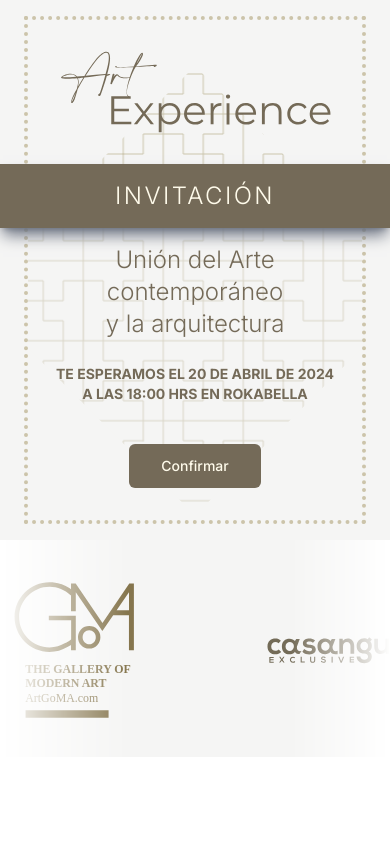
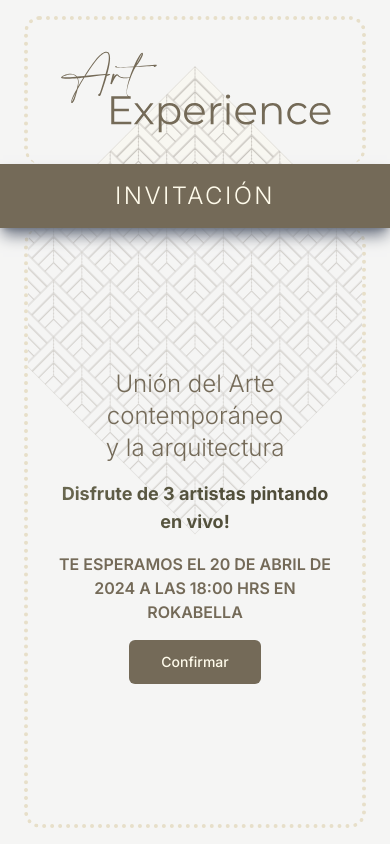
Before and after one commit to Risbel/ArtExperience, a Next.js app: page / in a window 390 px wide. Built offline with nearby package versions, Linux system fonts and the light colour scheme.

Commit message:
feat: Replace paterns & add `H3Caption`

```diff
--- a/src/app/components/hero/CircularPattern.tsx
+++ b/src/app/components/hero/CircularPattern.tsx
@@ -12,33 +12,26 @@ const CircularPattern = ({
   return (
     <div className={cn("hidden lg:flex w-full h-full", `justify-${justify}`)}>
       <div className={cn("absolute z-10", `w-${diameter} h-${diameter}`)}>
-        <div className={cn("relative w-full h-full overflow-hidden", className)}>
-          <svg
-            className="opacity-55 rounded-full"
-            id="patternIdCircular"
-            width="100%"
-            height="100%"
-            xmlns="http://www.w3.org/2000/svg"
-          >
+        <div className={cn("relative w-full h-full overflow-hidden rounded-full", className)}>
+          <svg className="opacity-35" id="patternId" width="100%" height="100%" xmlns="http://www.w3.org/2000/svg">
             <defs>
               <pattern
-                id="patternIdCircular"
+                id="b"
                 patternUnits="userSpaceOnUse"
-                width="80"
-                height="80"
-                patternTransform="scale(2) rotate(45)"
+                width="40"
+                height="40"
+                patternTransform="scale(1) rotate(180)"
               >
-                <rect x="0" y="0" width="100%" height="100%" fill="hsla(60 4.8% 95.9%)" />
+                <rect x="0" y="0" width="100%" height="100%" fill="hsla(47, 100%, 96%, 1)" />
                 <path
-                  d="M50 50H30v10H20m30-10v10h10V50h10V30H60V20H50v10H30V20H20v10H10v20h10v10m60 20H50V70h10V60h10v10h10M20 60v10h10v10M0 70h10V60h10M50 0v10h10v10h10V10h10M0 10h10v10h10V10h10V0M0 40V0h40m40 40H0v40h40V0h40v80H40"
-                  strokeLinecap="square"
-                  strokeWidth="0.5"
-                  stroke="hsla(47, 24%, 55%, 1)"
+                  d="M12.47 0H0v12.47h12.47Zm0 0v12.47l9.18 9.18V0ZM0 21.65v9.18h30.83l-9.18-9.18zm21.65 0-9.18-9.18H0v9.18zm0 0 9.18 9.18V0h-9.18ZM30.83 0v30.83L40 40V0ZM0 30.83V40h40l-9.17-9.17z"
+                  strokeWidth="1"
+                  stroke="hsla(39, 14%, 40%, 1)"
                   fill="none"
                 />
               </pattern>
             </defs>
-            <rect width="800%" height="800%" transform="translate(-158,0)" fill="url(#a)" />
+            <rect width="800%" height="800%" transform="translate(0,0)" fill="url(#b)" />
           </svg>
         </div>
       </div>
--- a/src/app/components/hero/H2Caption.tsx
+++ b/src/app/components/hero/H2Caption.tsx
@@ -1,7 +1,7 @@
 const H2Caption = () => {
   return (
     <div className="flex justify-center w-full">
-      <div className="lg:w-2/3 text-wrap text-center">
+      <div className="lg:w-10/12 text-wrap text-center">
         <h2 className="text-2xl lg:text-5xl text-primary font-light">
           Unión del Arte contemporáneo <br /> y la arquitectura
         </h2>
--- /dev/null
+++ b/src/app/components/hero/H3Caption.tsx
@@ -0,0 +1,15 @@
+import React from "react";
+
+const H3Caption = () => {
+  return (
+    <div className="flex justify-center px-8">
+      <h3 className="text-wrap text-center font-bold text-lg lg:text-3xl">
+        <span className="inline-flex animate-background-shine bg-[linear-gradient(110deg,#484532,45%,#89896c,55%,#484532)] bg-[length:250%_100%] bg-clip-text text-transparent">
+          Disfrute de 3 artistas pintando en vivo!
+        </span>
+      </h3>
+    </div>
+  );
+};
+
+export default H3Caption;
--- a/src/app/components/hero/H4Date.tsx
+++ b/src/app/components/hero/H4Date.tsx
@@ -1,7 +1,7 @@
 const H4Date = () => {
   return (
     <div className="flex justify-center">
-      <h4 className="text-center w-10/12 text-sm lg:text-xl text-primary font-bold">
+      <h4 className="text-center w-10/12 lg:text-lg text-primary font-semibold">
         TE ESPERAMOS EL 20 DE ABRIL DE 2024 A LAS 18:00 HRS EN ROKABELLA
       </h4>
     </div>
--- a/src/app/components/hero/Pattern1.tsx
+++ b/src/app/components/hero/Pattern1.tsx
@@ -1,28 +1,27 @@
 const Pattern1 = () => {
   return (
-    <div className="relative w-full h-full flex justify-center">
+    <div className="flex justify-center w-full h-full">
       <div className="absolute z-0 w-80 h-80 rotate-45 translate-y-28">
         <div className="relative w-full h-full overflow-hidden">
-          <svg className="opacity-55" id="patternId" width="100%" height="100%" xmlns="http://www.w3.org/2000/svg">
+          <svg className="opacity-35" id="patternId" width="100%" height="100%" xmlns="http://www.w3.org/2000/svg">
             <defs>
               <pattern
-                id="a"
+                id="b"
                 patternUnits="userSpaceOnUse"
-                width="80"
-                height="80"
-                patternTransform="scale(2) rotate(45)"
+                width="40"
+                height="40"
+                patternTransform="scale(1) rotate(180)"
               >
-                <rect x="0" y="0" width="100%" height="100%" fill="hsla(60 4.8% 95.9%)" />
+                <rect x="0" y="0" width="100%" height="100%" fill="hsla(47, 100%, 96%, 1)" />
                 <path
-                  d="M50 50H30v10H20m30-10v10h10V50h10V30H60V20H50v10H30V20H20v10H10v20h10v10m60 20H50V70h10V60h10v10h10M20 60v10h10v10M0 70h10V60h10M50 0v10h10v10h10V10h10M0 10h10v10h10V10h10V0M0 40V0h40m40 40H0v40h40V0h40v80H40"
-                  strokeLinecap="square"
-                  strokeWidth="0.5"
-                  stroke="hsla(47, 24%, 55%, 1)"
+                  d="M12.47 0H0v12.47h12.47Zm0 0v12.47l9.18 9.18V0ZM0 21.65v9.18h30.83l-9.18-9.18zm21.65 0-9.18-9.18H0v9.18zm0 0 9.18 9.18V0h-9.18ZM30.83 0v30.83L40 40V0ZM0 30.83V40h40l-9.17-9.17z"
+                  strokeWidth="1"
+                  stroke="hsla(39, 14%, 40%, 1)"
                   fill="none"
                 />
               </pattern>
             </defs>
-            <rect width="800%" height="800%" transform="translate(-158,0)" fill="url(#a)" />
+            <rect width="800%" height="800%" transform="translate(0,0)" fill="url(#b)" />
           </svg>
         </div>
       </div>
--- a/src/app/components/hero/Pattern2.tsx
+++ b/src/app/components/hero/Pattern2.tsx
@@ -3,28 +3,27 @@ import React from "react";
 const Pattern2 = () => {
   return (
     <div className="flex justify-center w-full h-full">
-      <div className="absolute z-0 w-96 h-96 rotate-45  -translate-y-44">
+      <div className="absolute z-0 w-[400px] h-[400px] rotate-45 -translate-y-44">
         <div className="relative w-full h-full overflow-hidden">
-          <svg className="opacity-35" id="patternId" width="100%" height="100%" xmlns="http://www.w3.org/2000/svg">
+          <svg className="opacity-25" id="patternId" width="100%" height="100%" xmlns="http://www.w3.org/2000/svg">
             <defs>
               <pattern
-                id="a"
+                id="c"
                 patternUnits="userSpaceOnUse"
-                width="80"
-                height="80"
-                patternTransform="scale(2) rotate(45)"
+                width="40"
+                height="40"
+                patternTransform="scale(1) rotate(180)"
               >
-                <rect x="0" y="0" width="100%" height="100%" fill="hsla(60, 100%, 100%, 1)" />
+                <rect x="0" y="0" width="100%" height="100%" fill="hsla(60 4.8% 95.9%)" />
                 <path
-                  d="M50 50H30v10H20m30-10v10h10V50h10V30H60V20H50v10H30V20H20v10H10v20h10v10m60 20H50V70h10V60h10v10h10M20 60v10h10v10M0 70h10V60h10M50 0v10h10v10h10V10h10M0 10h10v10h10V10h10V0M0 40V0h40m40 40H0v40h40V0h40v80H40"
-                  strokeLinecap="square"
-                  strokeWidth="0.5"
-                  stroke="hsla(47, 24%, 55%, 1)"
+                  d="M12.47 0H0v12.47h12.47Zm0 0v12.47l9.18 9.18V0ZM0 21.65v9.18h30.83l-9.18-9.18zm21.65 0-9.18-9.18H0v9.18zm0 0 9.18 9.18V0h-9.18ZM30.83 0v30.83L40 40V0ZM0 30.83V40h40l-9.17-9.17z"
+                  strokeWidth="1"
+                  stroke="hsla(39, 14%, 40%, 1)"
                   fill="none"
                 />
               </pattern>
             </defs>
-            <rect width="800%" height="800%" transform="translate(-158,0)" fill="url(#a)" />
+            <rect width="800%" height="800%" transform="translate(0,0)" fill="url(#c)" />
           </svg>
         </div>
       </div>
--- a/src/app/components/hero/index.tsx
+++ b/src/app/components/hero/index.tsx
@@ -6,25 +6,27 @@ import ButtonSuscribe from "./ButtonSuscribe";
 import Pattern1 from "./Pattern1";
 import Pattern2 from "./Pattern2";
 import CircularPattern from "./CircularPattern";
+import H3Caption from "./H3Caption";
 
 const Hero = () => {
   return (
-    <div className="flex flex-col bg-secondary">
-      <div className="relative mx-6 mt-4 lg:mx-12 lg:mt-8 border-4 border-dotted border-[#ccc4aa] border-b-0 overflow-hidden">
+    <div className="flex flex-col bg-secondary h-full">
+      <div className="relative flex flex-col mx-6 mt-4 lg:mx-12 lg:mt-8 border-4 border-dotted border-[#e7dfc9] rounded-2xl border-b-0 overflow-hidden">
+        <Pattern1 />
         <CircularPattern className={"-translate-x-36 -translate-y-36"} />
 
-        <Pattern1 />
         <div className="flex justify-center relative z-20 p-6 md:p-2">
           <H1Title />
         </div>
       </div>
       <H3Ribbon />
-      <div className="relative flex flex-col gap-4 mx-6 mb-4 lg:mx-12 lg:mb-8 border-4 border-dotted border-[#ccc4aa] border-t-0 overflow-hidden">
+      <div className="relative flex-1 flex flex-col gap-4 mx-6 mb-4 lg:mx-12 lg:mb-8 border-4 border-dotted border-[#e7dfc9] rounded-2xl border-t-0 overflow-hidden">
         <Pattern2 />
-        <div className="flex flex-col gap-6 lg:gap-8 relative z-50">
+        <div className="h-full flex flex-col gap-4 relative z-50">
           <H2Caption />
+          <H3Caption />
           <H4Date />
-          <div className="flex justify-center py-4 lg:py-6">
+          <div className="flex justify-center">
             <ButtonSuscribe />
           </div>
         </div>
--- a/tailwind.config.ts
+++ b/tailwind.config.ts
@@ -7,11 +7,20 @@ const config = {
   theme: {
     animation: {
       "loop-scroll": "loop-scroll 25s linear infinite",
+      "background-shine": "background-shine 4s linear infinite",
     },
     keyframes: {
       "loop-scroll": {
         from: { transform: "translateX(0)" },
         to: { transform: "translateX(-100%)" },
+      },
+      "background-shine": {
+        from: {
+          backgroundPosition: "0 0",
+        },
+        to: {
+          backgroundPosition: "-200% 0",
+        },
       },
     },
     container: {
```
Also changed, not shown: public/logo-goma.svg, public/patternBgHero.svg.
